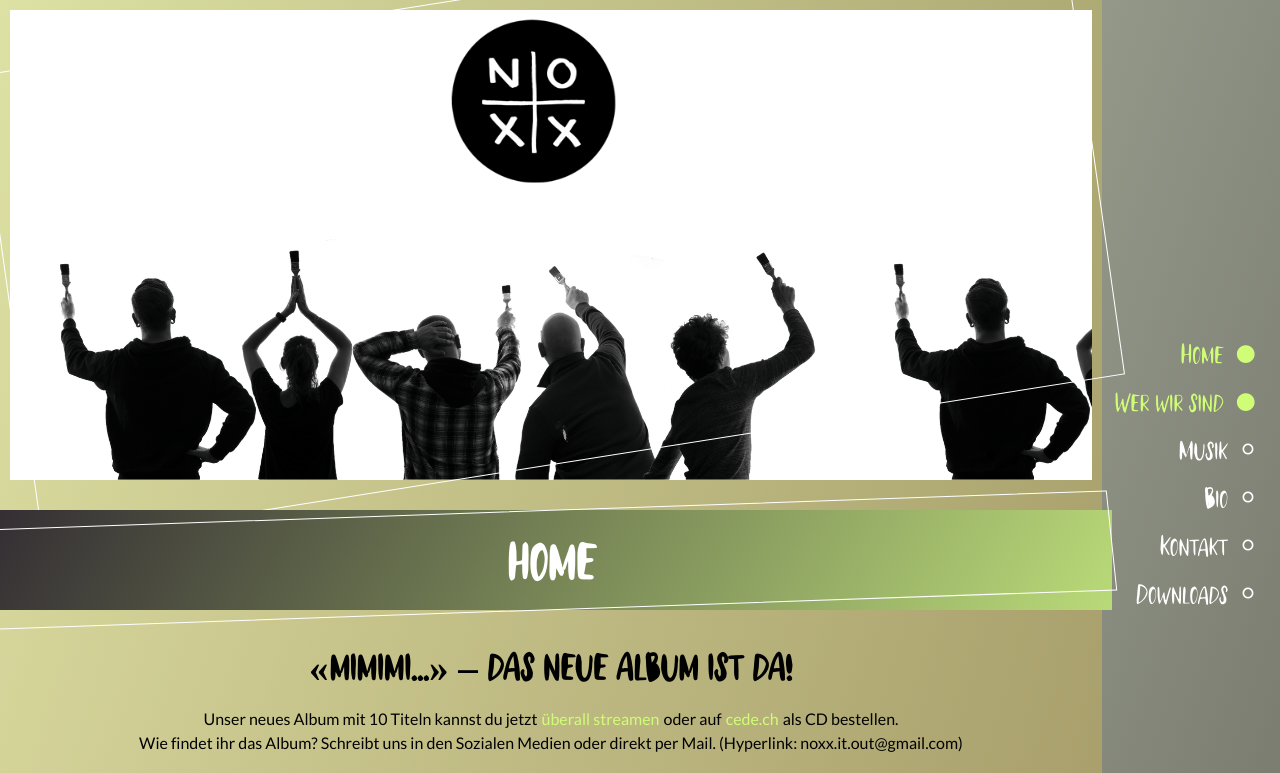
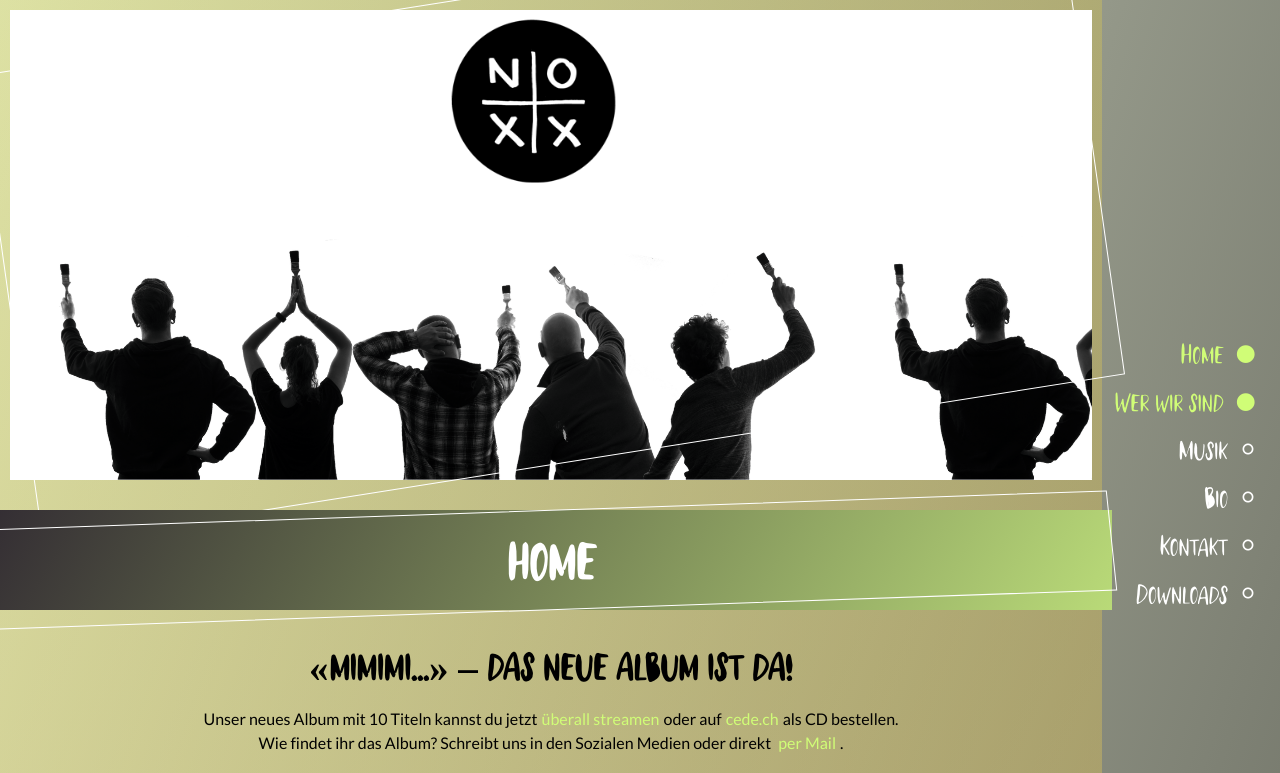
Before and after one commit to weeebr/noxx, a React (Create React App) app: page / in a window 1280 px wide. Shown: the top 773 px of the page. Built offline with nearby package versions, Linux system fonts and the light colour scheme.

Commit message:
ahja latürlnich

```diff
--- a/src/pages/Home.js
+++ b/src/pages/Home.js
@@ -36,7 +36,10 @@ const Home = forwardRef((props, ref) => {
         als CD bestellen.
       </p>
       <p>
-        Wie findet ihr das Album? Schreibt uns in den Sozialen Medien oder direkt per Mail. (Hyperlink: noxx.it.out@gmail.com)
+        Wie findet ihr das Album? Schreibt uns in den Sozialen Medien oder direkt <a
+          href="noxx.it.out@gmail.com"
+          target="_blank"
+          rel="noopener noreferrer">per Mail</a>.
        </p>
       <img src={cover} alt="Mimimi Album Cover" style={{width: '40%', margin: '20px auto 0 auto'}} />
 
```
